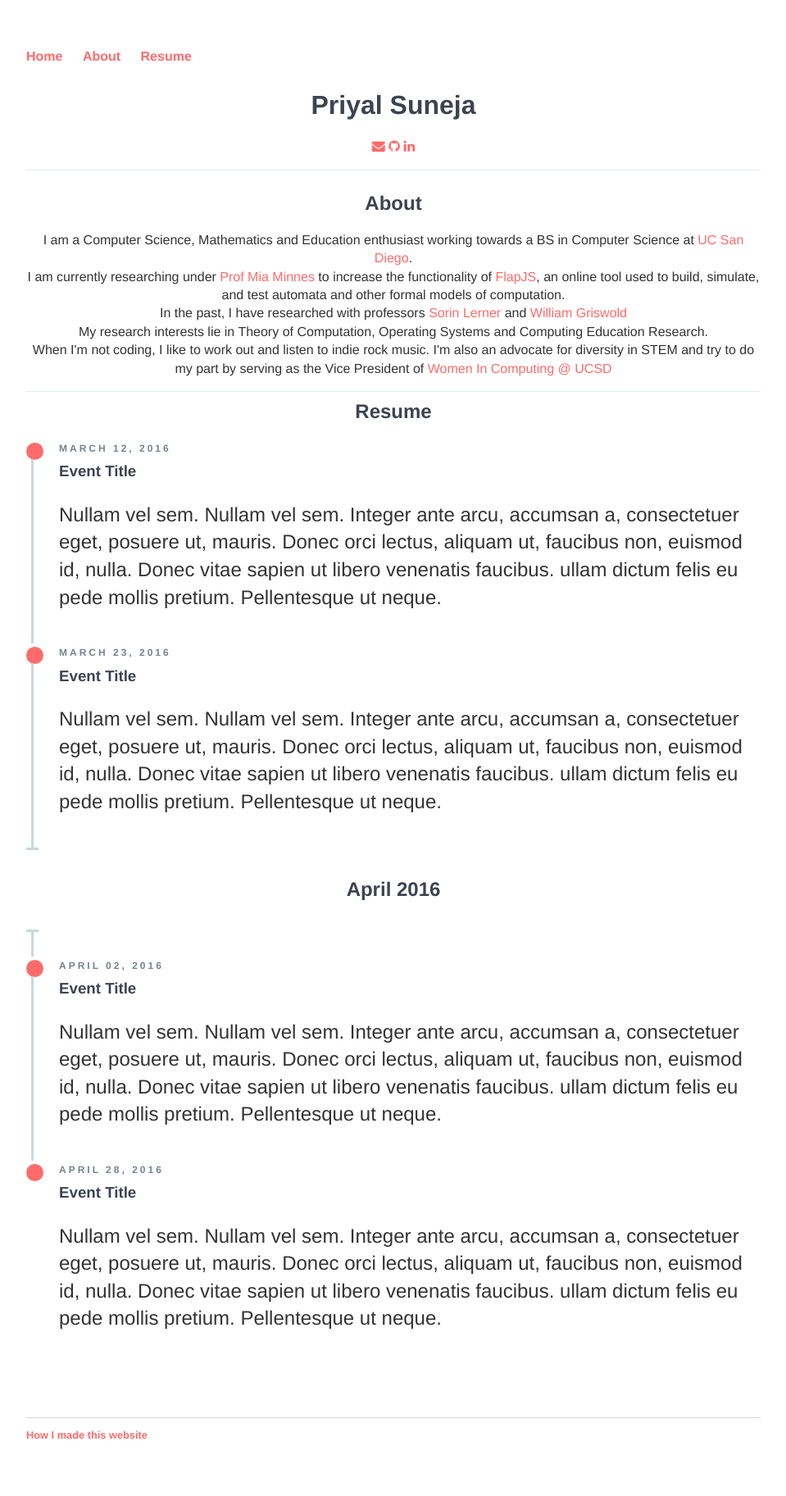
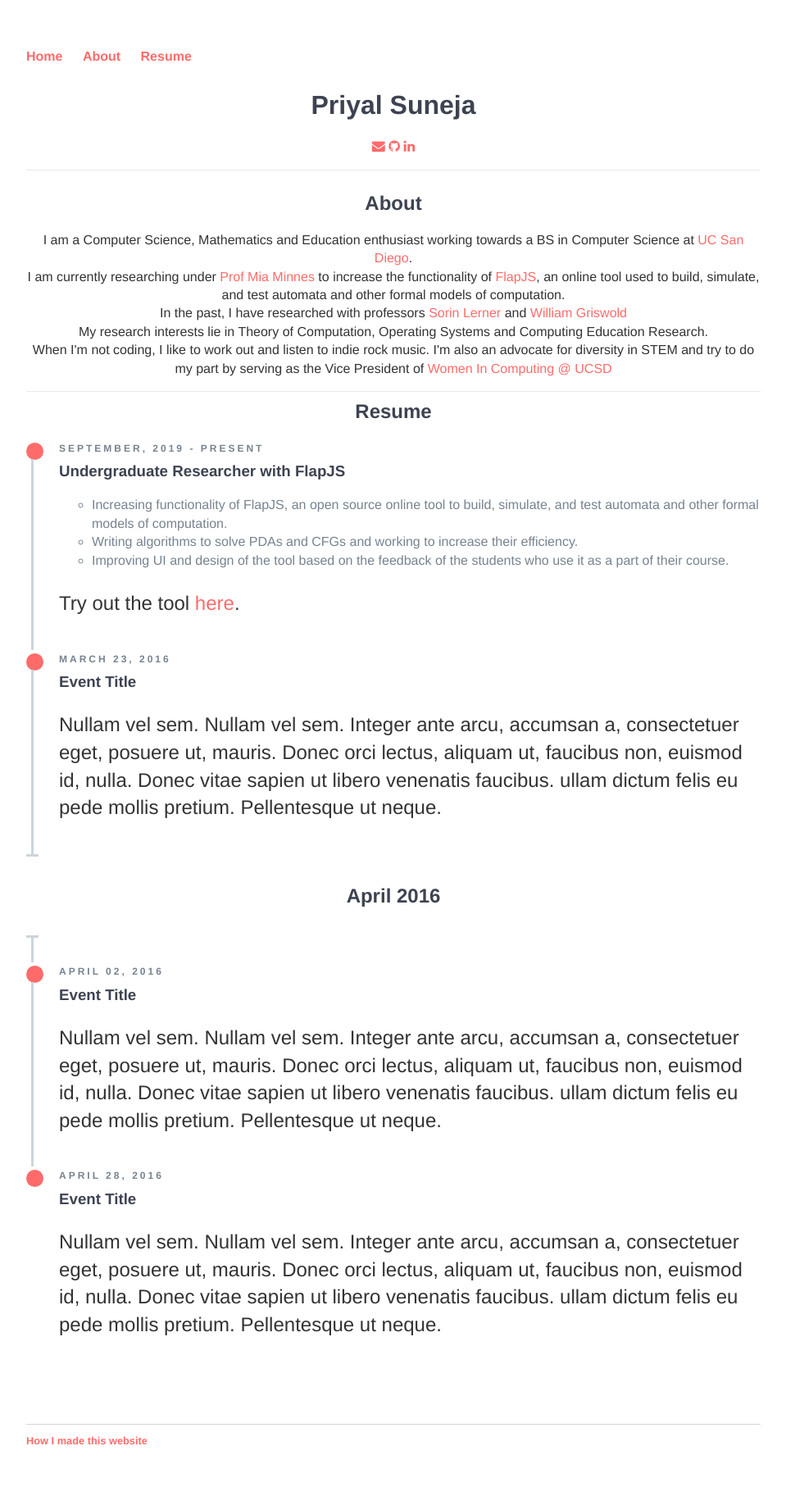
Before and after one commit to p-suneja/p-suneja.github.io, a Jekyll site: the page built from index.html, in a window 1280 px wide. Shown: the whole page at 82% size, without its empty margins (160-1119 px from the left). Built offline with Jekyll 4.4.1, drawn with Linux system fonts in a browser that asks for light colours; nearby versions of some CDN libraries.

Commit message:
adding flapjs

```diff
--- a/index.html
+++ b/index.html
@@ -12,7 +12,7 @@ title: Priyal's Homepage
 <div class="col-md-12 example-title">
 	<a id="ABOUT"><h2>About</h2></a>
 	<p> I am a Computer Science, Mathematics and Education enthusiast working towards a BS in Computer Science at <a href="https://cse.ucsd.edu/" target="_blank">UC San Diego</a>.</p>
-	<p> I am currently researching under <a href="http://cseweb.ucsd.edu/~minnes/" target="_blank">Prof Mia Minnes</a> to increase the functionality of <a href="https://flapjs.github.io/FLAPJS-WebApp/">FlapJS</a>, an online tool used to build, simulate, and test automata and other formal models of computation.</p>
+	<p> I am currently researching under <a href="http://cseweb.ucsd.edu/~minnes/" target="_blank">Prof Mia Minnes</a> to increase the functionality of <a href="https://flapjs.github.io/FLAPJS-WebApp/" target="_blank">FlapJS</a>, an online tool used to build, simulate, and test automata and other formal models of computation.</p>
 	<p> In the past, I have researched with professors <a href="http://cseweb.ucsd.edu/~lerner/">Sorin Lerner</a> and <a href="https://cseweb.ucsd.edu/~wgg/">William Griswold</a> </p>
 	<p> My research interests lie in Theory of Computation, Operating Systems and Computing Education Research. </p>
 	<p> When I'm not coding, I like to work out and listen to indie rock music. I'm also an advocate for diversity in STEM and try to do my part by serving as the Vice President of <a href="http://wic.ucsd.edu/" target="_blank"> Women In Computing @ UCSD</a> </p>
@@ -27,13 +27,17 @@ title: Priyal's Homepage
             <ul class="timeline">
                 <li class="timeline-item">
                     <div class="timeline-info">
-                        <span>March 12, 2016</span>
+                        <span>September, 2019 - Present</span>
                     </div>
                     <div class="timeline-marker"></div>
                     <div class="timeline-content">
-                        <h3 class="timeline-title">Event Title</h3>
-                        <p>Nullam vel sem. Nullam vel sem. Integer ante arcu, accumsan a, consectetuer eget, posuere ut, mauris. Donec orci lectus, aliquam ut, faucibus non, euismod id, nulla. Donec vitae sapien ut libero venenatis faucibus. ullam dictum felis
-                            eu pede mollis pretium. Pellentesque ut neque.</p>
+                        <h3 class="timeline-title">Undergraduate Researcher with FlapJS</h3>
+                        <ul>
+				<li> Increasing functionality of FlapJS, an open source online tool to build, simulate, and test automata and other formal models of computation. </li>
+				<li> Writing algorithms to solve PDAs and CFGs and working to increase their efficiency. </li>
+				<li> Improving UI and design of the tool based on the feedback of the students who use it as a part of their course. </li>
+			    </ul>
+			    <p> Try out the tool <a href="https://flapjs.github.io/FLAPJS-WebApp/" target="_blank">here</a>. </p>
                     </div>
                 </li>
                 <li class="timeline-item">
```
